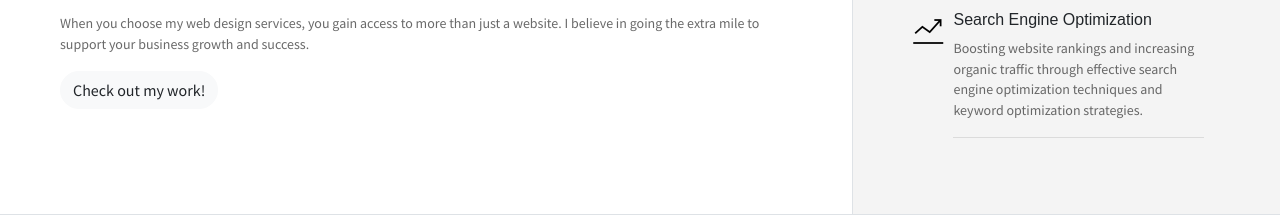
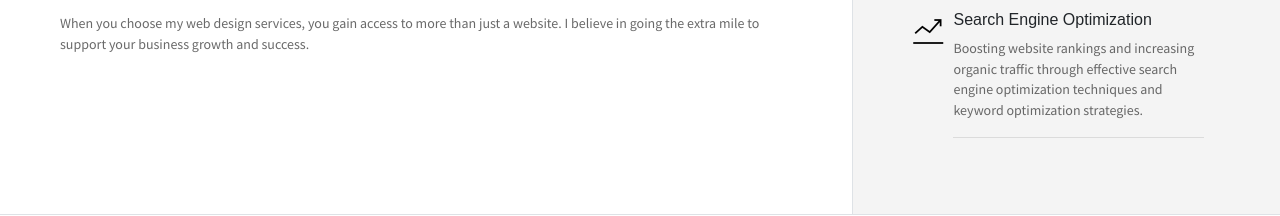
Before and after one commit to carloslopezjr/carloslopezjr.github.io, a website: page index.html in a window 1280 px wide. Shown: the part 1125-1341 px from the top of the page. Drawn offline with Linux system fonts and the light colour scheme.

Commit message:
Update index.html remove button in #about

```diff
--- a/index.html
+++ b/index.html
@@ -163,9 +163,9 @@
           <h3 class="mb-3">Share Valuable Guidance & Advice &#10024;</h3>
           <p class="mt-20">
             When you choose my web design services, you gain access to more than just a website. I believe in going the extra mile to support your business growth and success.</p>
-          <a href="#portfolio" class="btn btn-light btn-rounded"
+         <!-- <a href="#portfolio" class="btn btn-light btn-rounded"
             >Check out my work!</a
-          >
+          > -->
         </div>
 
         <div
```
